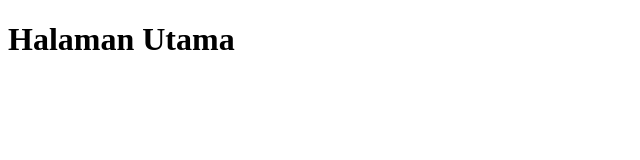
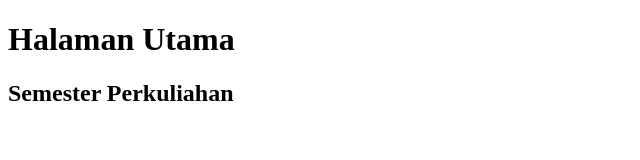
Before and after one commit to mkhaidirakbar/learningGITHUB, a plain HTML site: page index.html in a window 1280 px wide. Shown: the whole page, without its empty margins (0-640 px from the left). Drawn offline with Linux system fonts and the light colour scheme.

Commit message:
Update index.html

```diff
--- a/index.html
+++ b/index.html
@@ -7,5 +7,6 @@
 </head>
 <body>
     <h1>Halaman Utama</h1>
+    <h2>Semester Perkuliahan</h2>
 </body>
 </html>
```
